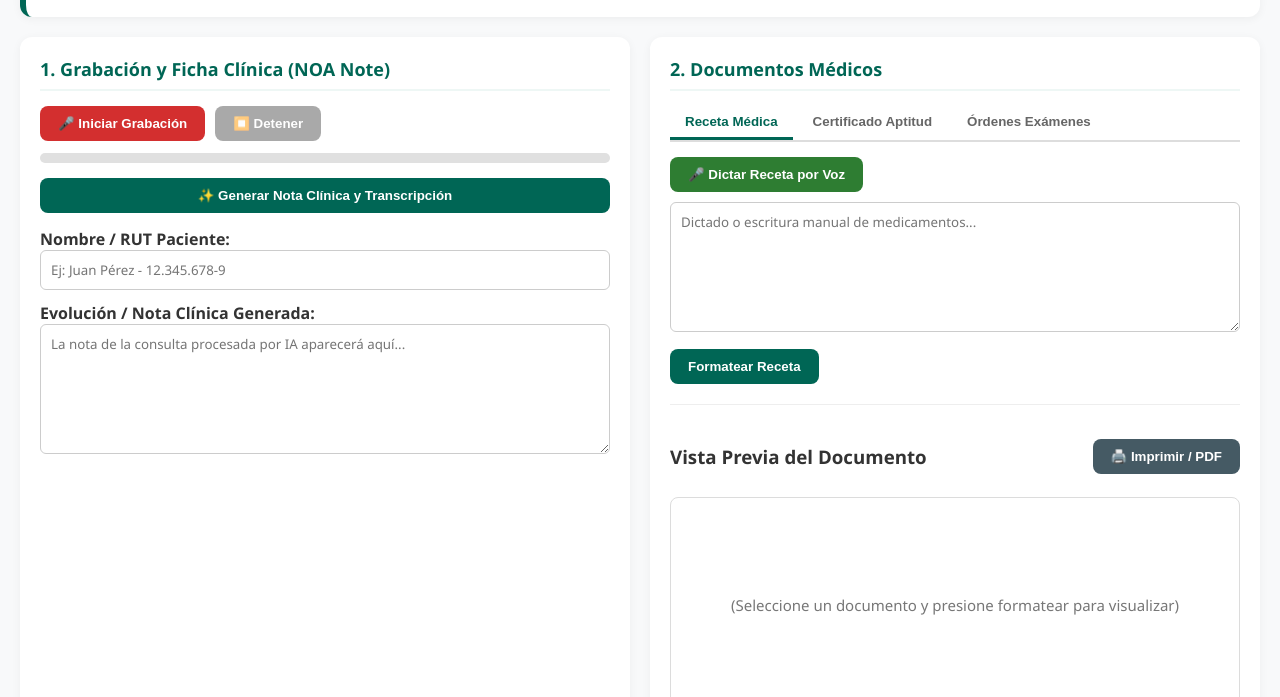
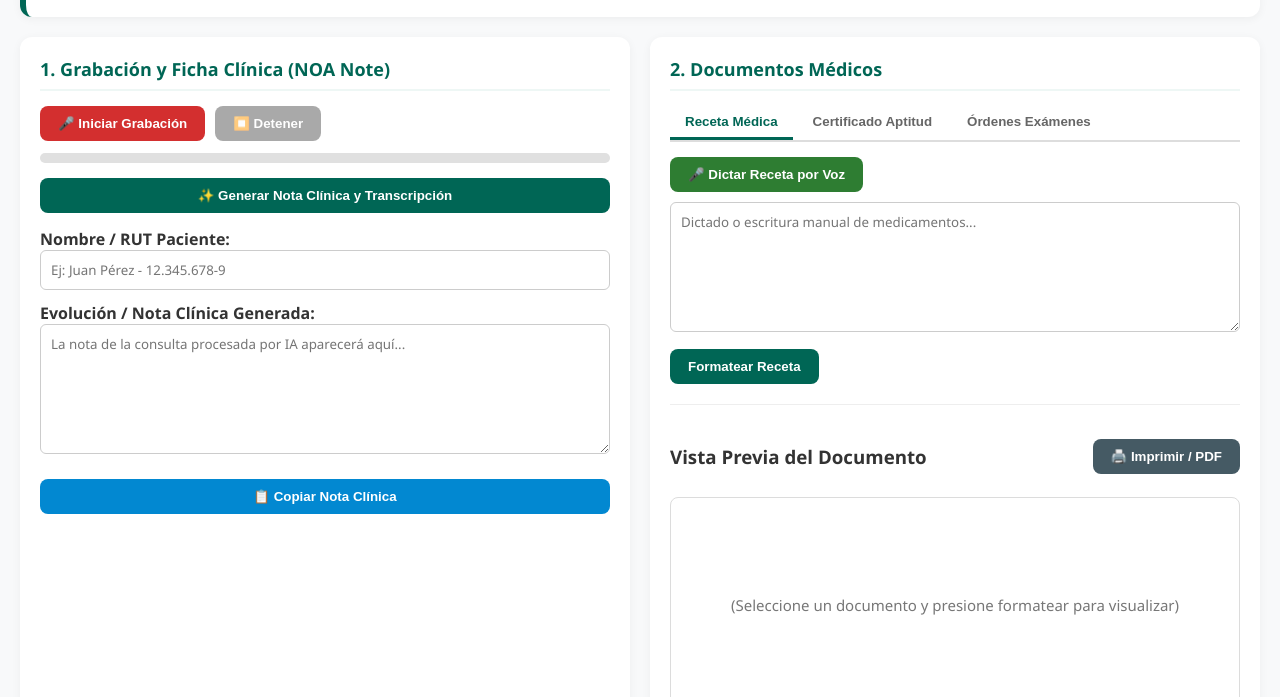
Before and after one commit to drpassarorebolledo-web/vitalis-salud, a website: page public/index.html in a window 1280 px wide. Shown: the part 103-800 px from the top of the page. Drawn offline with Linux system fonts and the light colour scheme.

Commit message:
Update index.html

```diff
--- a/public/index.html
+++ b/public/index.html
@@ -81,6 +81,7 @@
         .btn-stop { background-color: #555; color: white; }
         .btn-primary { background-color: var(--primary-jade); color: white; }
         .btn-secondary { background-color: #455a64; color: white; }
+        .btn-copy { background-color: #0288d1; color: white; width: 100%; margin-top: 8px; }
         .btn-dictate { background-color: #2e7d32; color: white; margin-bottom: 10px; }
 
         .btn:disabled { opacity: 0.5; cursor: not-allowed; }
@@ -183,9 +184,11 @@
 
         <label><strong>Evolución / Nota Clínica Generada:</strong></label>
         <textarea id="clinicalNote" placeholder="La nota de la consulta procesada por IA aparecerá aquí..."></textarea>
+
+        <button id="btnCopyNote" class="btn btn-copy" onclick="copiarNota()">📋 Copiar Nota Clínica</button>
     </div>
 
-    <!-- Columna Derecha: Documentos con Dictado Continuo -->
+    <!-- Columna Derecha: Documentos con Dictado y Formateo Desglosado -->
     <div class="card">
         <h2>2. Documentos Médicos</h2>
 
@@ -391,6 +394,26 @@ async function generarNota() {
     }
 }
 
+function copiarNota() {
+    const noteArea = document.getElementById('clinicalNote');
+    if (!noteArea.value.trim()) {
+        alert('No hay ninguna nota para copiar.');
+        return;
+    }
+
+    navigator.clipboard.writeText(noteArea.value).then(() => {
+        const btn = document.getElementById('btnCopyNote');
+        btn.innerText = '✅ ¡Copiado al portapapeles!';
+        btn.style.backgroundColor = '#2e7d32';
+        setTimeout(() => {
+            btn.innerText = '📋 Copiar Nota Clínica';
+            btn.style.backgroundColor = '#0288d1';
+        }, 2000);
+    }).catch(err => {
+        alert('No se pudo copiar el texto automáticamente.');
+    });
+}
+
 async function generarDocumento(tipo) {
     const pacienteInput = document.getElementById('patientInfo').value.trim();
     const paciente = pacienteInput !== "" ? pacienteInput : "Sin especificar";
@@ -430,7 +453,7 @@ async function generarDocumento(tipo) {
             </div>
 
             <div style="display: flex; justify-content: space-between; margin-bottom: 20px; font-size: 14px; background: #f9fbfb; padding: 10px; border-radius: 6px;">
-                <div><strong>Paciente:</strong> <span style="border-bottom: 1px dotted #999; padding-bottom: 2px;">${paciente}</span></div>
+                <div><strong>Paciente:</strong> <span>${paciente}</span></div>
                 <div><strong>Fecha:</strong> ${new Date().toLocaleDateString('es-CL')}</div>
             </div>
 
@@ -438,7 +461,7 @@ async function generarDocumento(tipo) {
                 <h3 style="color: #004d40; border-bottom: 1px solid #006655; display: inline-block; padding-bottom: 4px; margin: 0; text-transform: uppercase;">${tituloTipo}</h3>
             </div>
 
-            <div style="font-size: 15px; line-height: 1.8; white-space: pre-wrap; padding: 5px 10px;">${textoFormateado}</div>
+            <div style="font-size: 15px; line-height: 2; padding: 5px 10px;">${textoFormateado}</div>
         `;
     } catch (err) {
         alert('Error al conectar con el servidor.');
```
